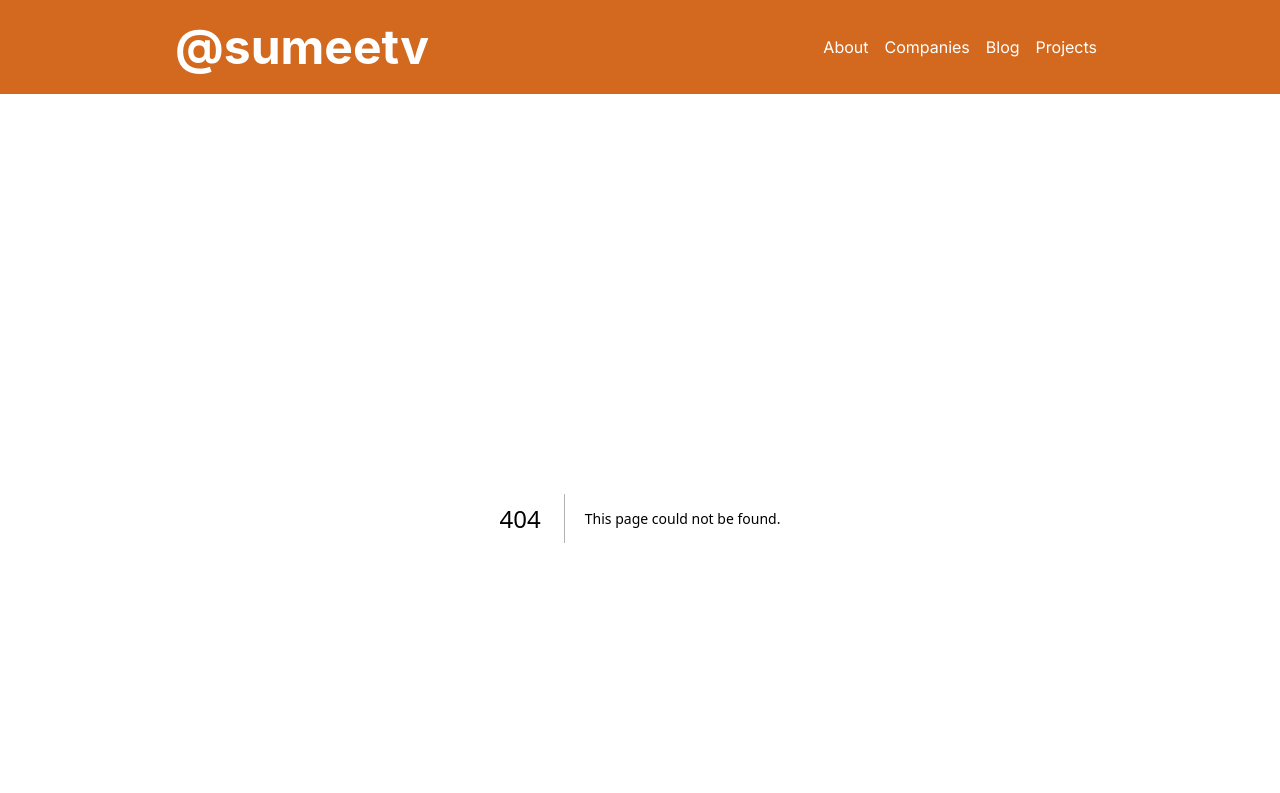
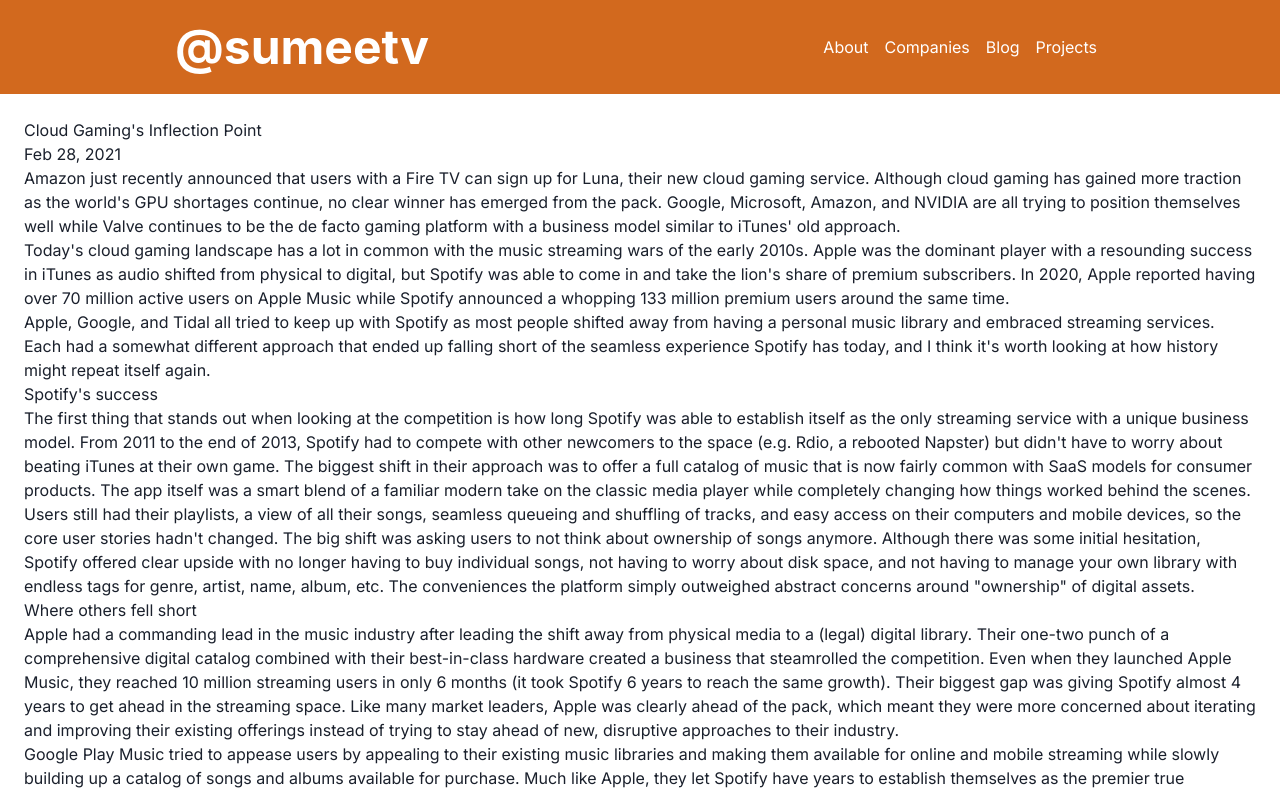
Before and after one commit to sumeetv/chord-finder, a Next.js app: page /blog/cloud-gaming in a window 1280 px wide. Before the commit this address had no page. Shown: the top 793 px of the page. Built offline with nearby package versions, Linux system fonts and the light colour scheme.

Commit message:
Start rendering blog post content and have real links in blog section

```diff
--- a/package.json
+++ b/package.json
@@ -15,6 +15,7 @@
     "@emotion/styled": "^11.11.5",
     "framer-motion": "^11.2.10",
     "gray-matter": "^4.0.3",
+    "marked": "^13.0.0",
     "next": "14.2.3",
     "react": "^18",
     "react-dom": "^18"
--- /dev/null
+++ b/src/app/blog/[slug]/page.tsx
@@ -0,0 +1,35 @@
+import { marked } from 'marked';
+
+import { getPostBySlug } from "@/lib/posts";
+
+export default async function Page({ params }: Params) {
+    const post = getPostBySlug(params.slug);
+    const content = marked.parse(post.content);
+
+    const date = new Date(post.date);
+    const options: Intl.DateTimeFormatOptions = {
+        year: 'numeric',
+        month: 'short',
+        day: 'numeric'
+    };
+
+
+    return (
+        <div>
+            <h1>
+                {post.title}
+            </h1>
+            <div>
+                {date.toLocaleDateString('en-US', options)}
+            </div>
+            <div dangerouslySetInnerHTML={{ __html: content}} />
+        </div>
+    )
+}
+
+
+type Params = {
+    params: {
+        slug: string;
+    };
+};
--- a/src/app/blog/page.tsx
+++ b/src/app/blog/page.tsx
@@ -5,12 +5,13 @@
     const postsData = getSortedPostsData()
     const postsLinks = postsData.map((postData) => (
         <li key={postData.id}>
-            {postData.slug}
+            <Link href={`/blog/${postData.slug}`}>
+                {postData.title}
+            </Link>
         </li>
     ));
     return (
         <div>
-            <h1>Testing blog page</h1>
             <div>{postsLinks}</div>
         </div>
     )
--- a/src/lib/posts.js
+++ b/src/lib/posts.js
@@ -4,9 +4,9 @@
 
 const postsDirectory = path.join(process.cwd(), 'src/posts');
 
-export function getPostById(id) {
+export function getPostBySlug(slug) {
   // Read markdown file as string
-  const fullPath = path.join(postsDirectory, id + '.md');
+  const fullPath = path.join(postsDirectory, slug + '.md');
   const fileContents = fs.readFileSync(fullPath, 'utf8');
 
   // Use gray-matter to parse the post metadata section
@@ -14,7 +14,7 @@
 
   // Combine the data with the id
   return {
-    id,
+    id: slug,
     content: matterResult.content,
     slug: matterResult.data.slug,
     date: matterResult.data.date,
```
Also changed, not shown: 1 other file (tests, documents, lock files or other folders).
